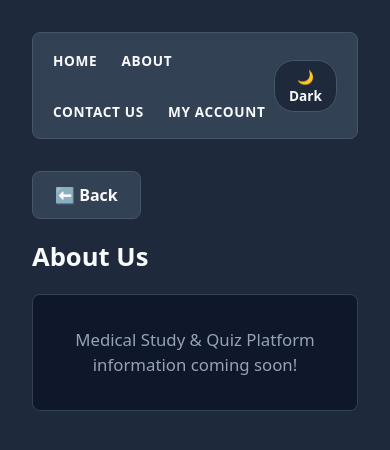
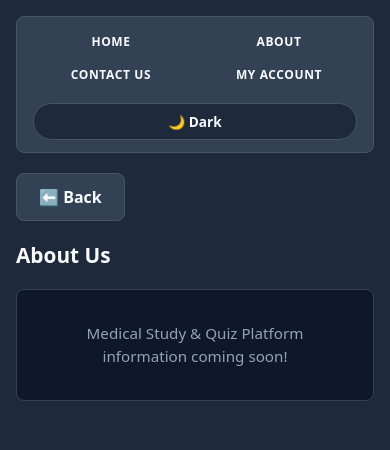
Before and after one commit to NotMax442/Love, a plain HTML site: page index.html in a window 390 px wide. Both pictures are taken after a click on the button "ABOUT". Drawn offline with Linux system fonts and the light colour scheme.

Commit message:
Enhance mobile responsiveness in style.css
Added responsive styles for mobile and tablet views.

```diff
--- a/style.css
+++ b/style.css
@@ -67,6 +67,7 @@ body {
   border-radius: 8px;
   margin-bottom: 2rem;
   border: 1px solid var(--border-sub);
+  gap: 1rem;
 }
 
 .nav-links {
@@ -88,6 +89,7 @@ body {
   padding: 4px 0;
   position: relative;
   transition: color 0.2s ease;
+  white-space: nowrap;
 }
 
 .nav-item:hover {
@@ -119,6 +121,7 @@ body {
   font-weight: 600;
   cursor: pointer;
   transition: background-color 0.2s, transform 0.1s;
+  white-space: nowrap;
 }
 
 .theme-btn:hover {
@@ -507,3 +510,110 @@ p {
     transform: scale(1);
   }
 }
+
+/* ==========================================================================
+   MOBILE & TABLET RESPONSIVE OVERRIDES
+   ========================================================================== */
+
+@media (max-width: 768px) {
+  .app-container {
+    padding: 1rem;
+  }
+
+  /* Compact Navbar for mobile screens */
+  .main-navbar {
+    flex-direction: column;
+    align-items: stretch;
+    padding: 0.75rem 1rem;
+    gap: 0.75rem;
+    margin-bottom: 1.25rem;
+  }
+
+  .nav-links {
+    justify-content: space-around;
+    gap: 0.5rem 0.75rem;
+  }
+
+  .nav-item {
+    font-size: 0.75rem;
+    padding: 2px 4px;
+  }
+
+  .theme-btn {
+    align-self: center;
+    width: 100%;
+    text-align: center;
+    padding: 8px;
+    margin-top: 0.25rem;
+  }
+
+  /* Responsive Headings */
+  h1 {
+    font-size: 1.6rem;
+  }
+
+  h2 {
+    font-size: 1.3rem;
+  }
+
+  p {
+    font-size: 0.95rem;
+  }
+
+  /* 2-column Grid for Academic Years on Mobile */
+  .year-grid {
+    grid-template-columns: repeat(2, 1fr);
+    gap: 0.75rem;
+  }
+
+  .year-card {
+    padding: 1.25rem 0.5rem;
+    font-size: 1rem;
+  }
+
+  /* Quiz header & question options touch targets */
+  .quiz-header {
+    flex-direction: column;
+    align-items: flex-start;
+    gap: 0.5rem;
+  }
+
+  .quiz-header h2 {
+    font-size: 1.1rem;
+  }
+
+  .question-box h3 {
+    font-size: 1.05rem;
+  }
+
+  .option-btn {
+    padding: 12px 14px;
+    font-size: 0.9rem;
+  }
+
+  /* Results Screen Mobile Scaling */
+  .percentage-badge {
+    font-size: 2.2rem;
+  }
+
+  .score-card {
+    padding: 1.25rem;
+  }
+}
+
+@media (max-width: 480px) {
+  /* Extra tight spacing for smaller phones */
+  .nav-links {
+    display: grid;
+    grid-template-columns: repeat(2, 1fr);
+    text-align: center;
+  }
+
+  .nav-item {
+    padding: 4px;
+  }
+
+  .subject-actions {
+    flex-direction: column;
+  }
+}
```
